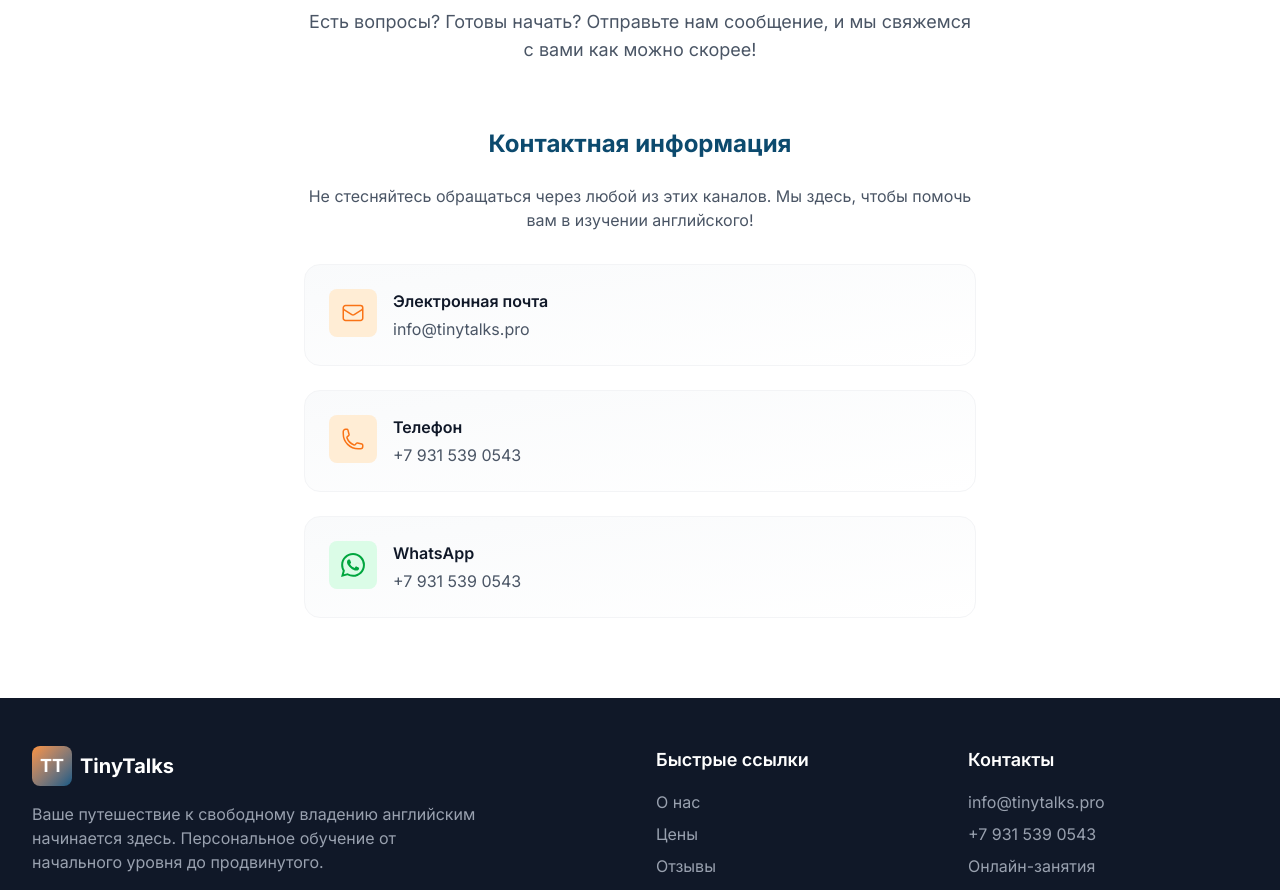
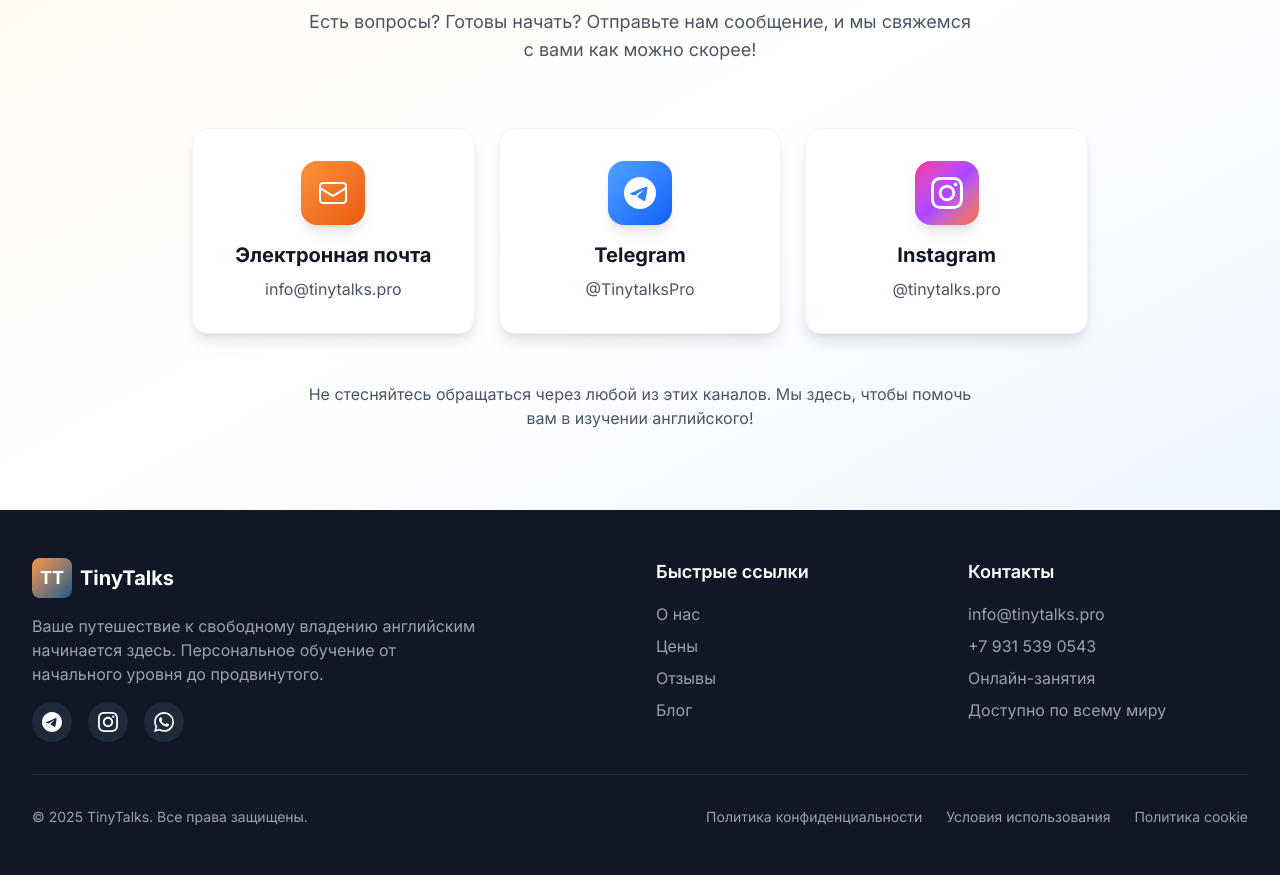
Before and after one commit to m4ck1nho/tinytalks, a Next.js app: page / in a window 1280 px wide. Shown: the part 4080-4970 px from the top of the page. Built offline with nearby package versions, Linux system fonts and the light colour scheme; no server answers; the database is empty.

Commit message:
Redesign contact section with modern 3-column layout for Email, Telegram, and Instagram

```diff
--- a/components/public/Contact.tsx
+++ b/components/public/Contact.tsx
@@ -1,13 +1,13 @@
 'use client';
 
-import { EnvelopeIcon, PhoneIcon } from '@heroicons/react/24/outline';
+import { EnvelopeIcon } from '@heroicons/react/24/outline';
 import { useLanguage } from '@/contexts/LanguageContext';
 
 export default function Contact() {
   const { t } = useLanguage();
 
   return (
-    <section id="contact" className="py-20 bg-white">
+    <section id="contact" className="py-20 bg-gradient-to-br from-orange-50 via-white to-blue-50">
       <div className="max-w-7xl mx-auto px-4 sm:px-6 lg:px-8">
         <div className="text-center mb-16">
           <span className="bg-primary-100 text-primary-700 text-sm font-semibold px-4 py-2 rounded-full">
@@ -21,57 +21,76 @@ export default function Contact() {
           </p>
         </div>
 
-        <div className="max-w-2xl mx-auto">
-          <div className="space-y-8">
-            <div>
-              <h3 className="text-2xl font-bold text-secondary-900 mb-6 text-center">{t('contact.info.title')}</h3>
-              <p className="text-gray-600 mb-8 text-center">
-                {t('contact.info.description')}
-              </p>
-            </div>
+        <div className="max-w-4xl mx-auto">
+          <div className="grid md:grid-cols-3 gap-6">
+            {/* Email */}
+            <a
+              href="mailto:info@tinytalks.pro"
+              className="group relative bg-white rounded-2xl p-8 shadow-lg hover:shadow-2xl transition-all duration-300 border border-gray-100 hover:border-primary-300 hover:-translate-y-2"
+            >
+              <div className="flex flex-col items-center text-center">
+                <div className="w-16 h-16 bg-gradient-to-br from-primary-400 to-primary-600 rounded-2xl flex items-center justify-center mb-4 group-hover:scale-110 transition-transform duration-300 shadow-lg group-hover:shadow-xl">
+                  <EnvelopeIcon className="w-8 h-8 text-white" />
+                </div>
+                <h3 className="text-xl font-bold text-gray-900 mb-2 group-hover:text-primary-600 transition-colors">
+                  {t('contact.info.email')}
+                </h3>
+                <p className="text-gray-600 group-hover:text-primary-500 transition-colors">
+                  info@tinytalks.pro
+                </p>
+              </div>
+            </a>
 
-            <div className="space-y-6">
-              {/* Email */}
-              <div className="flex items-start gap-4 bg-gradient-to-br from-gray-50 to-white p-6 rounded-2xl border border-gray-100 hover:shadow-lg transition-all">
-                <div className="flex-shrink-0 w-12 h-12 bg-primary-100 rounded-lg flex items-center justify-center">
-                  <EnvelopeIcon className="w-6 h-6 text-primary-500" />
-                </div>
-                <div className="flex-1">
-                  <div className="font-semibold text-gray-900 mb-1">{t('contact.info.email')}</div>
-                  <a href="mailto:info@tinytalks.pro" className="text-gray-600 hover:text-primary-500 transition-colors">
-                    info@tinytalks.pro
-                  </a>
-                </div>
-              </div>
-
-              {/* Phone */}
-              <div className="flex items-start gap-4 bg-gradient-to-br from-gray-50 to-white p-6 rounded-2xl border border-gray-100 hover:shadow-lg transition-all">
-                <div className="flex-shrink-0 w-12 h-12 bg-primary-100 rounded-lg flex items-center justify-center">
-                  <PhoneIcon className="w-6 h-6 text-primary-500" />
-                </div>
-                <div className="flex-1">
-                  <div className="font-semibold text-gray-900 mb-1">{t('contact.info.phone')}</div>
-                  <a href="tel:+79315390543" className="text-gray-600 hover:text-primary-500 transition-colors">
-                    +7 931 539 0543
-                  </a>
-                </div>
-              </div>
-
-              {/* WhatsApp */}
-              <div className="flex items-start gap-4 bg-gradient-to-br from-gray-50 to-white p-6 rounded-2xl border border-gray-100 hover:shadow-lg transition-all">
-                <div className="flex-shrink-0 w-12 h-12 bg-green-100 rounded-lg flex items-center justify-center">
-                  <svg className="w-6 h-6 text-green-600" fill="currentColor" viewBox="0 0 24 24">
-                    <path d="M17.472 14.382c-.297-.149-1.758-.867-2.03-.967-.273-.099-.471-.148-.67.15-.197.297-.767.966-.94 1.164-.173.199-.347.223-.644.075-.297-.15-1.255-.463-2.39-1.475-.883-.788-1.48-1.761-1.653-2.059-.173-.297-.018-.458.13-.606.134-.133.298-.347.446-.52.149-.174.198-.298.298-.497.099-.198.05-.371-.025-.52-.075-.149-.669-1.612-.916-2.207-.242-.579-.487-.5-.669-.51-.173-.008-.371-.01-.57-.01-.198 0-.52.074-.792.372-.272.297-1.04 1.016-1.04 2.479 0 1.462 1.065 2.875 1.213 3.074.149.198 2.096 3.2 5.077 4.487.709.306 1.262.489 1.694.625.712.227 1.36.195 1.871.118.571-.085 1.758-.719 2.006-1.413.248-.694.248-1.289.173-1.413-.074-.124-.272-.198-.57-.347m-5.421 7.403h-.004a9.87 9.87 0 01-5.031-1.378l-.361-.214-3.741.982.998-3.648-.235-.374a9.86 9.86 0 01-1.51-5.26c.001-5.45 4.436-9.884 9.888-9.884 2.64 0 5.122 1.03 6.988 2.898a9.825 9.825 0 012.893 6.994c-.003 5.45-4.437 9.884-9.885 9.884m8.413-18.297A11.815 11.815 0 0012.05 0C5.495 0 .16 5.335.157 11.892c0 2.096.547 4.142 1.588 5.945L.057 24l6.305-1.654a11.882 11.882 0 005.683 1.448h.005c6.554 0 11.890-5.335 11.893-11.893a11.821 11.821 0 00-3.48-8.413z"/>
+            {/* Telegram */}
+            <a
+              href="https://t.me/TinytalksPro"
+              target="_blank"
+              rel="noopener noreferrer"
+              className="group relative bg-white rounded-2xl p-8 shadow-lg hover:shadow-2xl transition-all duration-300 border border-gray-100 hover:border-blue-400 hover:-translate-y-2"
+            >
+              <div className="flex flex-col items-center text-center">
+                <div className="w-16 h-16 bg-gradient-to-br from-blue-400 to-blue-600 rounded-2xl flex items-center justify-center mb-4 group-hover:scale-110 transition-transform duration-300 shadow-lg group-hover:shadow-xl">
+                  <svg className="w-8 h-8 text-white" fill="currentColor" viewBox="0 0 24 24">
+                    <path d="M11.944 0A12 12 0 0 0 0 12a12 12 0 0 0 12 12 12 12 0 0 0 12-12A12 12 0 0 0 12 0a12 12 0 0 0-.056 0zm4.962 7.224c.1-.002.321.023.465.14a.506.506 0 0 1 .171.325c.016.093.036.306.02.472-.18 1.898-.962 6.502-1.36 8.627-.168.9-.499 1.201-.82 1.23-.696.065-1.225-.46-1.9-.902-1.056-.693-1.653-1.124-2.678-1.8-1.185-.78-.417-1.21.258-1.91.177-.184 3.247-2.977 3.307-3.23.007-.032.014-.15-.056-.212s-.174-.041-.249-.024c-.106.024-1.793 1.14-5.061 3.345-.48.33-.913.49-1.302.48-.428-.008-1.252-.241-1.865-.44-.752-.245-1.349-.374-1.297-.789.027-.216.325-.437.893-.663 3.498-1.524 5.83-2.529 6.998-3.014 3.332-1.386 4.025-1.627 4.476-1.559z"/>
                   </svg>
                 </div>
-                <div className="flex-1">
-                  <div className="font-semibold text-gray-900 mb-1">WhatsApp</div>
-                  <a href="https://wa.me/79315390543" target="_blank" rel="noopener noreferrer" className="text-gray-600 hover:text-green-600 transition-colors">
-                    +7 931 539 0543
-                  </a>
+                <h3 className="text-xl font-bold text-gray-900 mb-2 group-hover:text-blue-600 transition-colors">
+                  Telegram
+                </h3>
+                <p className="text-gray-600 group-hover:text-blue-500 transition-colors">
+                  @TinytalksPro
+                </p>
+              </div>
+            </a>
+
+            {/* Instagram */}
+            <a
+              href="https://www.instagram.com/tinytalks.pro"
+              target="_blank"
+              rel="noopener noreferrer"
+              className="group relative bg-white rounded-2xl p-8 shadow-lg hover:shadow-2xl transition-all duration-300 border border-gray-100 hover:border-pink-400 hover:-translate-y-2"
+            >
+              <div className="flex flex-col items-center text-center">
+                <div className="w-16 h-16 bg-gradient-to-br from-pink-500 via-purple-500 to-orange-500 rounded-2xl flex items-center justify-center mb-4 group-hover:scale-110 transition-transform duration-300 shadow-lg group-hover:shadow-xl">
+                  <svg className="w-8 h-8 text-white" fill="currentColor" viewBox="0 0 24 24">
+                    <path d="M12 2.163c3.204 0 3.584.012 4.85.07 3.252.148 4.771 1.691 4.919 4.919.058 1.265.069 1.645.069 4.849 0 3.205-.012 3.584-.069 4.849-.149 3.225-1.664 4.771-4.919 4.919-1.266.058-1.644.07-4.85.07-3.204 0-3.584-.012-4.849-.07-3.26-.149-4.771-1.699-4.919-4.92-.058-1.265-.07-1.644-.07-4.849 0-3.204.013-3.583.07-4.849.149-3.227 1.664-4.771 4.919-4.919 1.266-.057 1.645-.069 4.849-.069zm0-2.163c-3.259 0-3.667.014-4.947.072-4.358.2-6.78 2.618-6.98 6.98-.059 1.281-.073 1.689-.073 4.948 0 3.259.014 3.668.072 4.948.2 4.358 2.618 6.78 6.98 6.98 1.281.058 1.689.072 4.948.072 3.259 0 3.668-.014 4.948-.072 4.354-.2 6.782-2.618 6.979-6.98.059-1.28.073-1.689.073-4.948 0-3.259-.014-3.667-.072-4.947-.196-4.354-2.617-6.78-6.979-6.98-1.281-.059-1.69-.073-4.949-.073zm0 5.838c-3.403 0-6.162 2.759-6.162 6.162s2.759 6.163 6.162 6.163 6.162-2.759 6.162-6.163c0-3.403-2.759-6.162-6.162-6.162zm0 10.162c-2.209 0-4-1.79-4-4 0-2.209 1.791-4 4-4s4 1.791 4 4c0 2.21-1.791 4-4 4zm6.406-11.845c-.796 0-1.441.645-1.441 1.44s.645 1.44 1.441 1.44c.795 0 1.439-.645 1.439-1.44s-.644-1.44-1.439-1.44z"/>
+                  </svg>
                 </div>
+                <h3 className="text-xl font-bold text-gray-900 mb-2 group-hover:text-pink-600 transition-colors">
+                  Instagram
+                </h3>
+                <p className="text-gray-600 group-hover:text-pink-500 transition-colors">
+                  @tinytalks.pro
+                </p>
               </div>
-            </div>
+            </a>
+          </div>
+
+          {/* Additional Info */}
+          <div className="mt-12 text-center">
+            <p className="text-gray-600 max-w-2xl mx-auto">
+              {t('contact.info.description')}
+            </p>
           </div>
         </div>
       </div>
```
